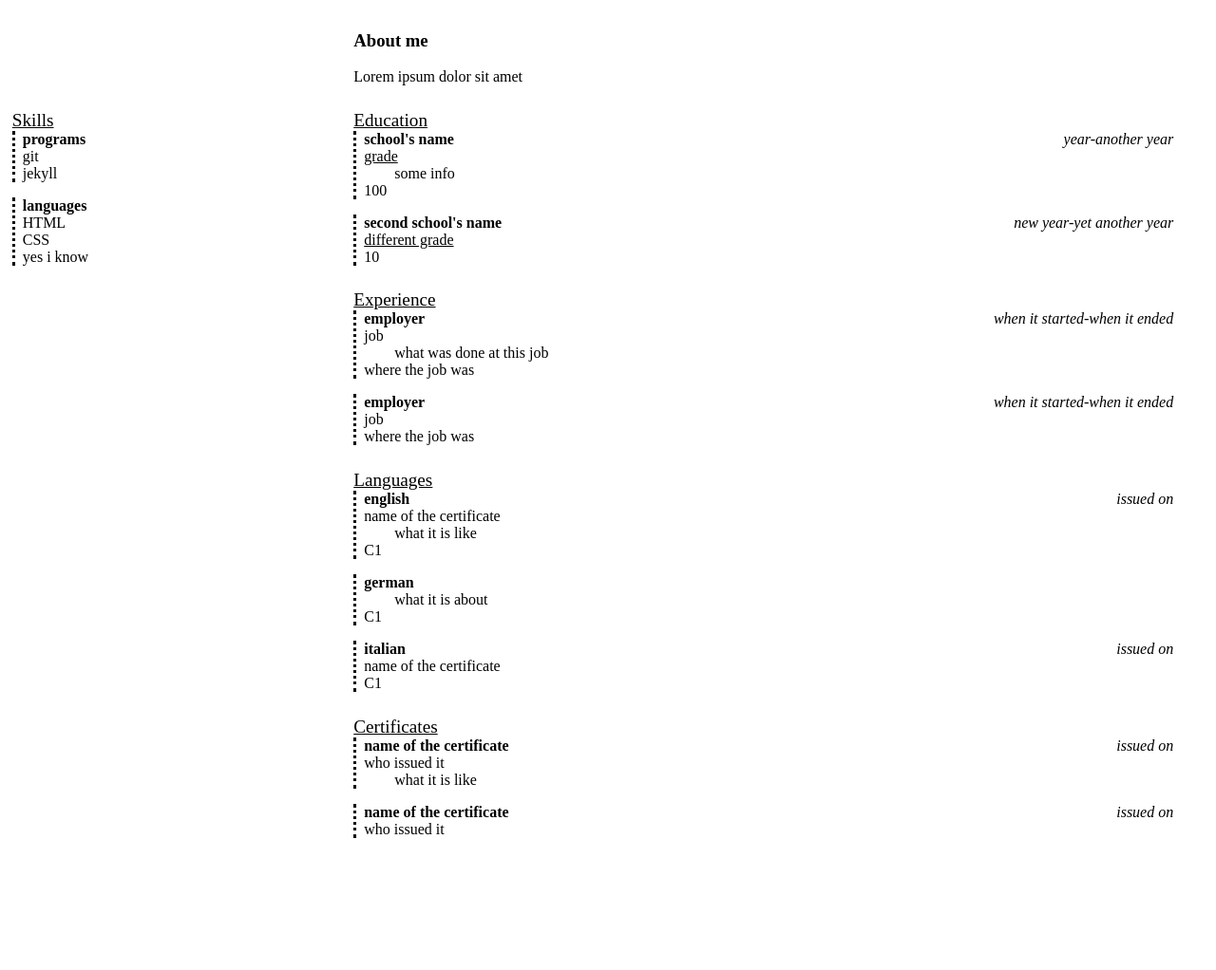
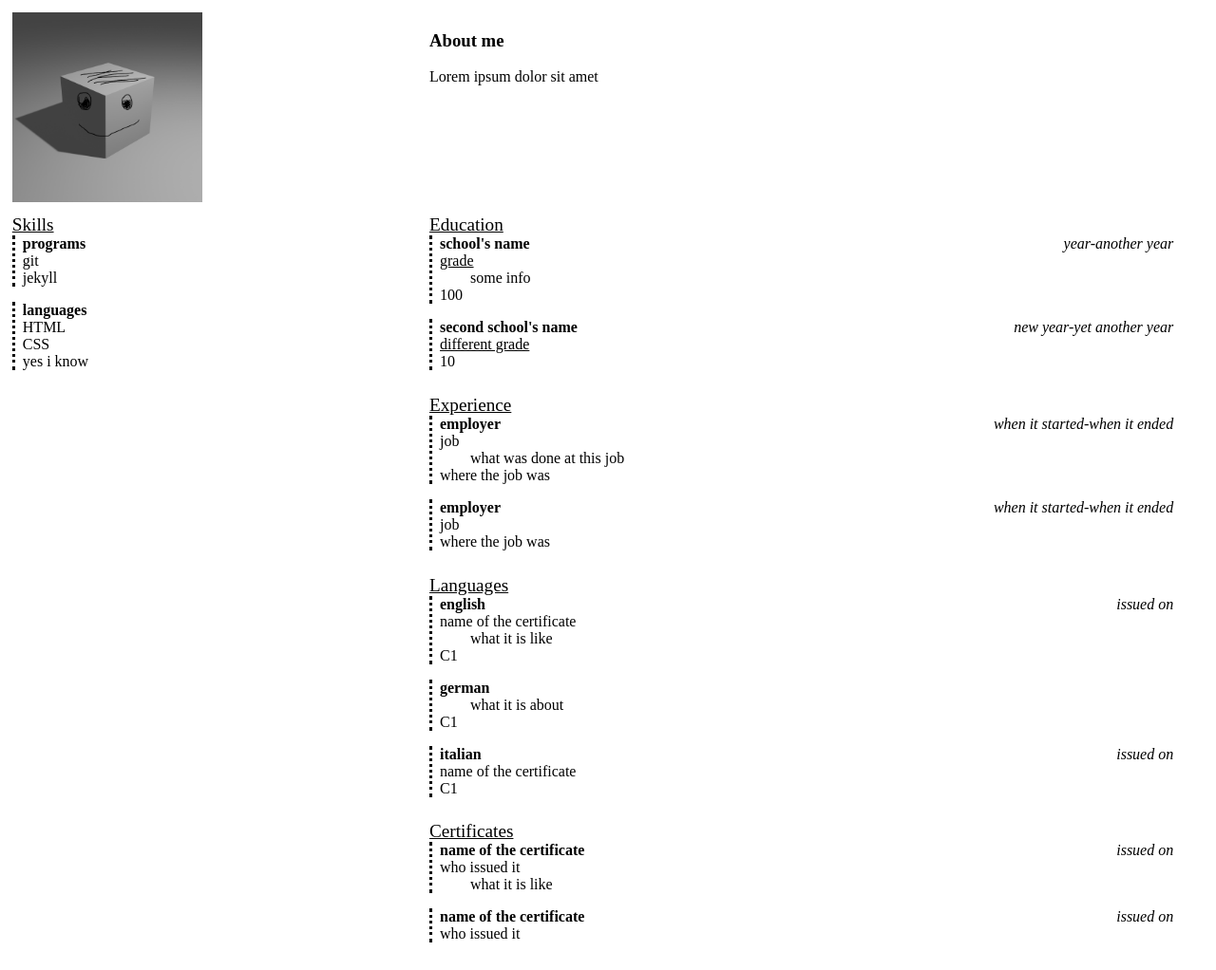
Before and after one commit to ariva00/dynamic-cv, a Jekyll site: the page built from index.md, in a window 1280 px wide. Shown: the whole page at 95% size. Built offline with Jekyll 4.4.1, drawn with Linux system fonts in a browser that asks for light colours; before the commit the page ends 911 px from its top, so only the background shows below that.

Commit message:
Add picture

```diff
--- a/_layouts/cv.html
+++ b/_layouts/cv.html
@@ -10,6 +10,10 @@
 
     <div id="content" class="bio container">
     {{ content }}
+    </div>
+
+    <div id="picture" class="pic container">
+      <img src="media/images/{{ page.cv-pic }}" class="pic image">
     </div>
 
     <div id="education" class="edu container">
--- a/index.md
+++ b/index.md
@@ -1,6 +1,7 @@
 ---
 title: Person's CV
 layout: cv
+cv-pic: pic.png
 ---
 
 ### About me
--- a/media/style.css
+++ b/media/style.css
@@ -32,6 +32,10 @@
 
 .skills.container {
     grid-area: skills;
+}
+
+.pic.container {
+    grid-area: pic;
 }
 
 /* items layouts */
@@ -195,3 +199,8 @@
 .description {
     padding-left: 2rem;
 }
+
+.pic.image {
+    margin: auto;
+    max-width: 200px;
+}
```
Also changed, not shown: media/images/pic.png (added).
